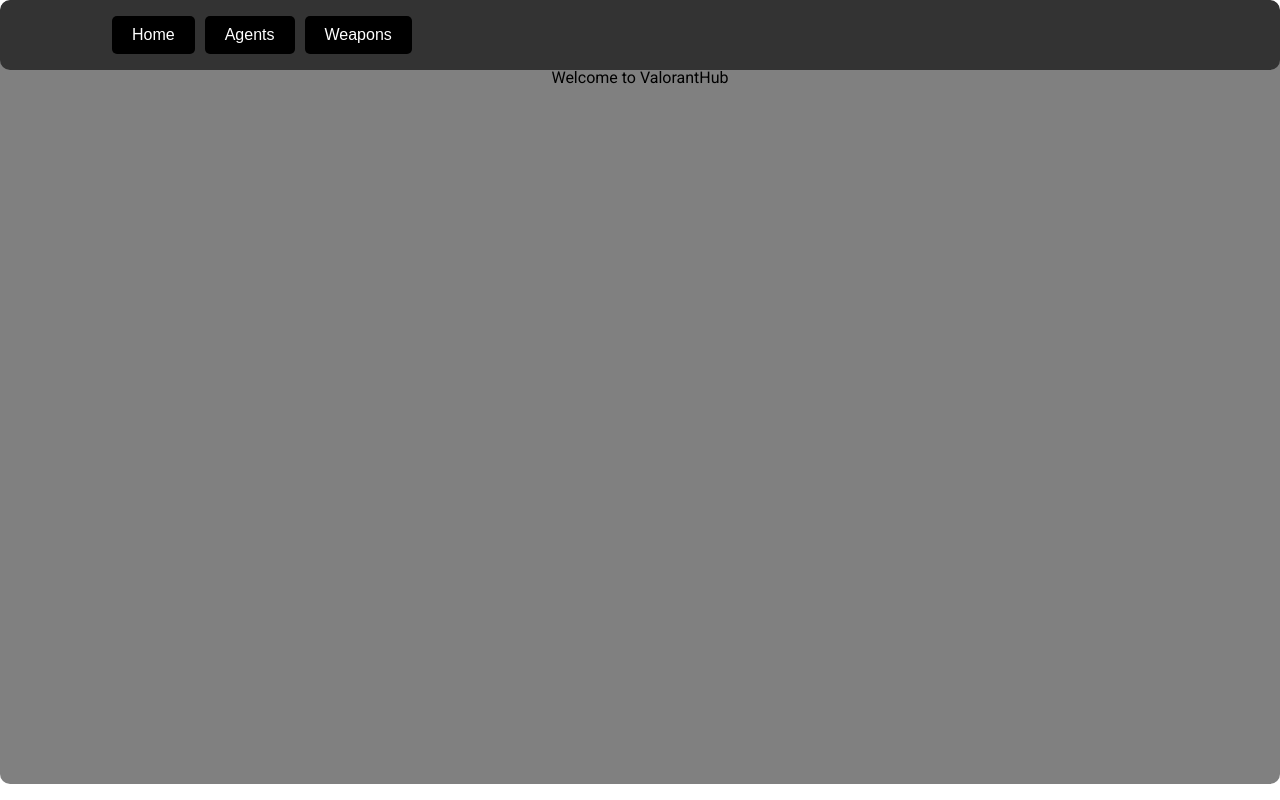
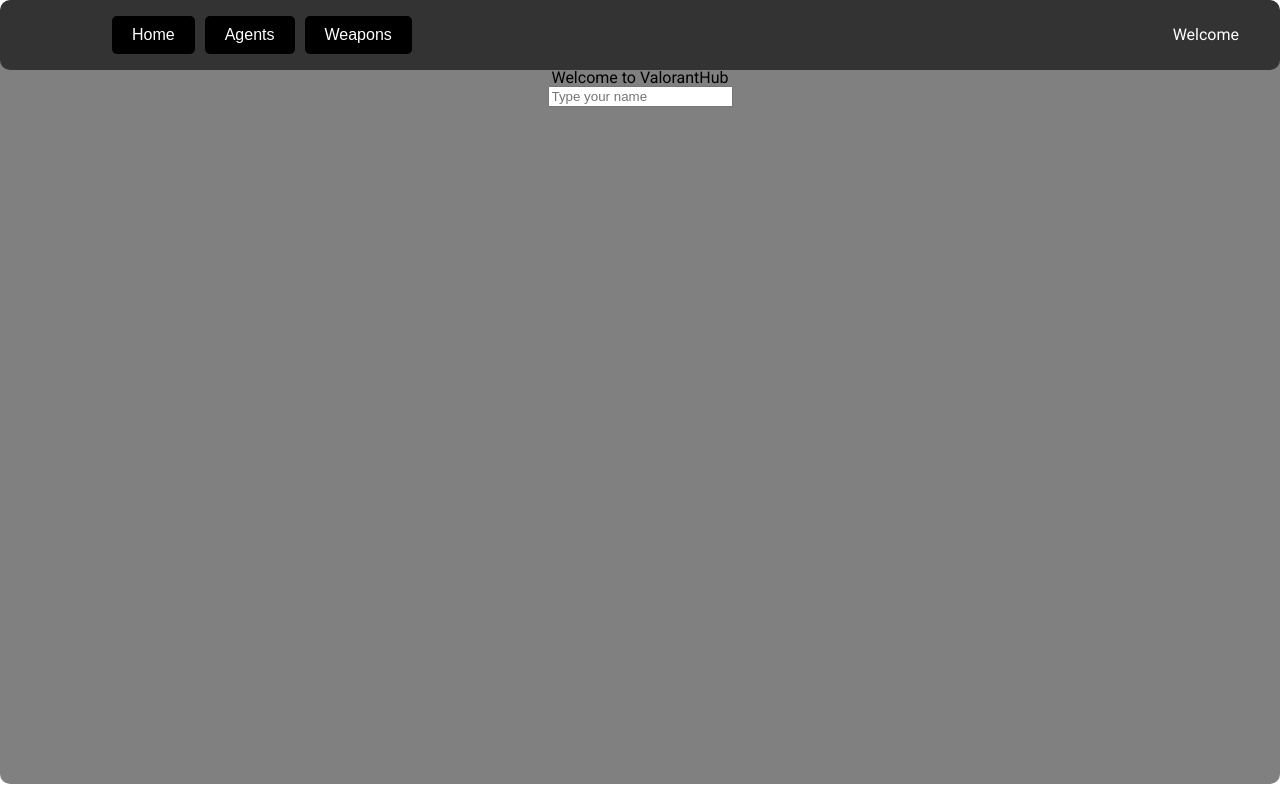
Before and after one commit to ferrarizaum/ValorantHub, a React (Create React App) app: page /#/ in a window 1280 px wide. Built offline with nearby package versions, Linux system fonts and the light colour scheme.

Commit message:
refact: add usecontext

```diff
--- a/src/components/Navbar.jsx
+++ b/src/components/Navbar.jsx
@@ -1,5 +1,6 @@
 import React from "react";
 import { useNavigate } from "react-router-dom";
+import { useUserName } from "./UserNameProvider";
 
 export const buttonStyle = {
   backgroundColor: "#000000",
@@ -23,6 +24,8 @@ const Navbar = () => {
       <div style={{ backgroundColor: "#333333", borderRadius: "10px" }}>
         <nav
           style={{
+            display: "flex",
+            justifyContent: "space-between",
             alignItems: "center",
             textAlign: "center",
             verticalAlign: "center",
@@ -53,6 +56,9 @@ const Navbar = () => {
               </button>
             </li>
           </ul>
+          <div style={{ marginRight: "25px" }}>
+            <p style={{ color: "white" }}>Welcome {useUserName().username}</p>
+          </div>
         </nav>
       </div>
     </>
--- /dev/null
+++ b/src/components/UserNameProvider.jsx
@@ -0,0 +1,19 @@
+import React, { createContext, useContext, useState } from "react";
+
+const UserNameContext = createContext();
+
+export const UserNameProvider = ({ children }) => {
+  const [username, setUsername] = useState("");
+
+  const updateUsername = (newUsername) => {
+    setUsername(newUsername);
+  };
+
+  return (
+    <UserNameContext.Provider value={{ username, updateUsername }}>
+      {children}
+    </UserNameContext.Provider>
+  );
+};
+
+export const useUserName = () => useContext(UserNameContext);
--- a/src/index.jsx
+++ b/src/index.jsx
@@ -2,12 +2,15 @@ import React from "react";
 import ReactDOM from "react-dom/client";
 import App from "./App";
 import AppFrame from "./components/AppFrame";
+import { UserNameProvider } from "./components/UserNameProvider";
 
 const root = ReactDOM.createRoot(document.getElementById("root"));
 root.render(
   <React.StrictMode>
-    <AppFrame>
-      <App />
-    </AppFrame>
+    <UserNameProvider>
+      <AppFrame>
+        <App />
+      </AppFrame>
+    </UserNameProvider>
   </React.StrictMode>
 );
--- a/src/pages/Home.jsx
+++ b/src/pages/Home.jsx
@@ -1,12 +1,38 @@
 import React from "react";
 import Navbar from "../components/Navbar";
+import { useUserName } from "../components/UserNameProvider";
 
 const Home = () => {
+  const { userName, updateUsername } = useUserName();
+
+  const handleChange = (event) => {
+    updateUsername(event.target.value);
+  };
   return (
     <>
       <Navbar />
-      <div style={{ display: "flex", justifyContent: "center" }}>
-        <h1>Welcome to ValorantHub</h1>
+      <div
+        style={{
+          display: "flex",
+          justifyContent: "center",
+          flexDirection: "column",
+          alignItems: "center",
+        }}
+      >
+        <div>
+          <h1>Welcome to ValorantHub</h1>
+        </div>
+        <div>
+          <h1>{useUserName().username}</h1>
+        </div>
+        <div>
+          <input
+            type="text"
+            value={userName}
+            onChange={handleChange}
+            placeholder="Type your name"
+          />
+        </div>
       </div>
     </>
   );
```
